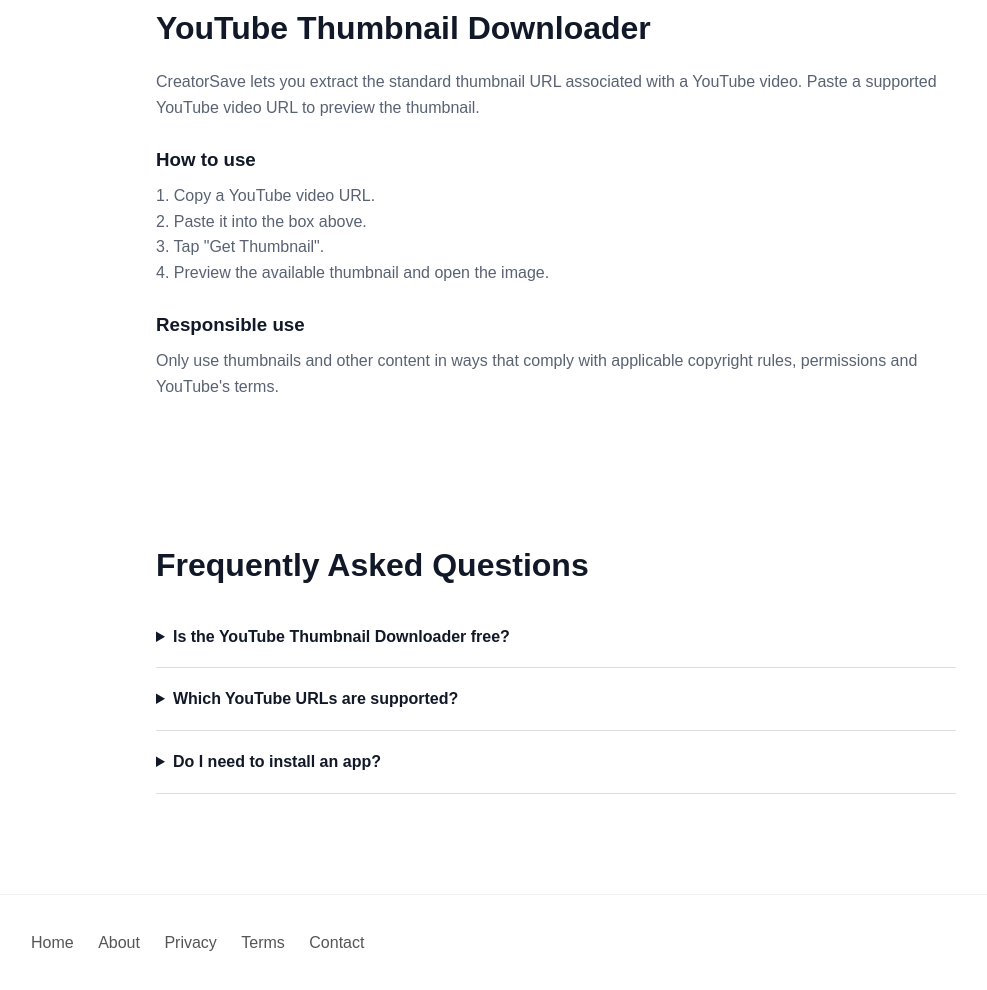
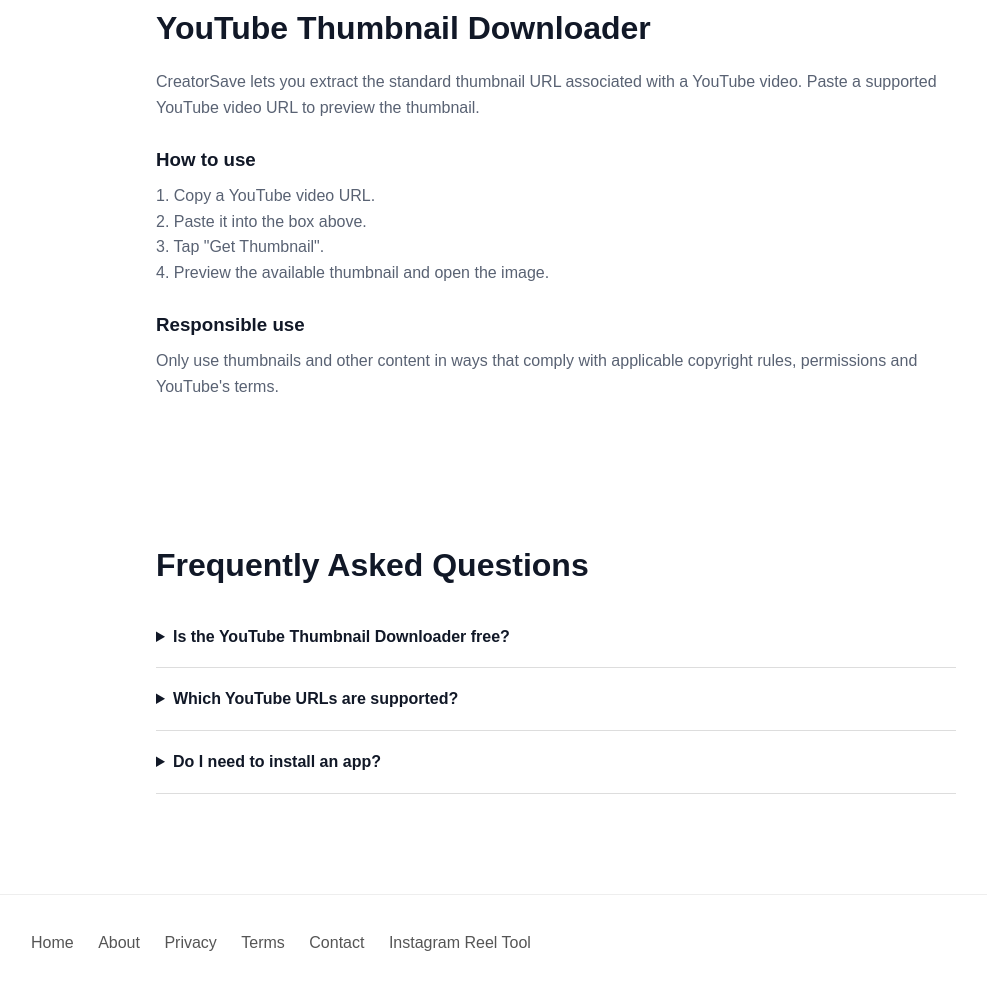
Before and after one commit to CreatorSave/creatorsave, a plain HTML site: page youtube-thumbnail-downloader/index.html in a window 1280 px wide. Shown: the part 739-1729 px from the top of the page, without its empty margins (84-1071 px from the left). Drawn offline with Linux system fonts and the light colour scheme.

Commit message:
Update index.html

```diff
--- a/youtube-thumbnail-downloader/index.html
+++ b/youtube-thumbnail-downloader/index.html
@@ -477,7 +477,9 @@
 <a href="../contact.html">
 Contact
 </a>
-
+<a href="../instagram-reel-downloader/">
+Instagram Reel Tool
+</a>
 </div>
 
 </footer>
```
